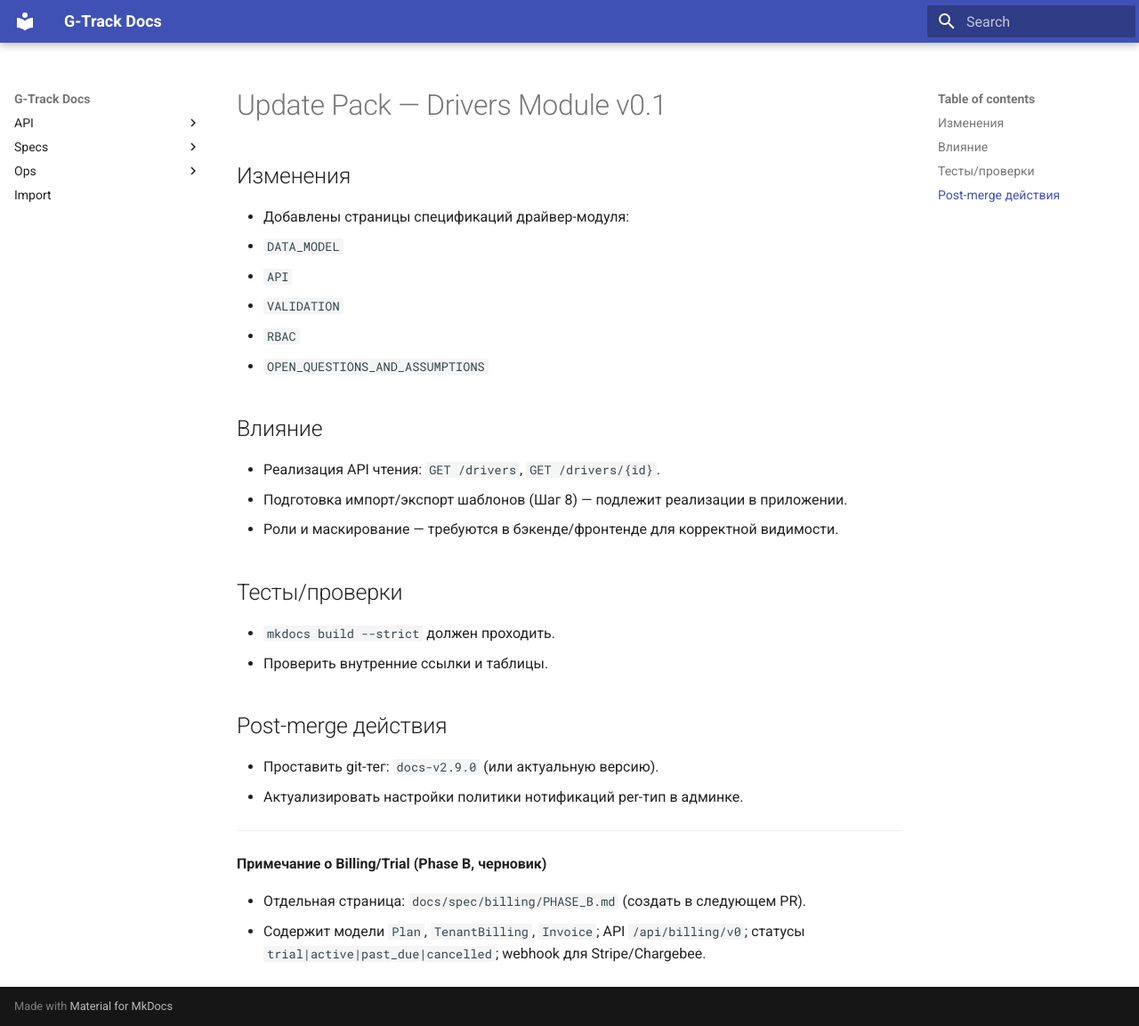
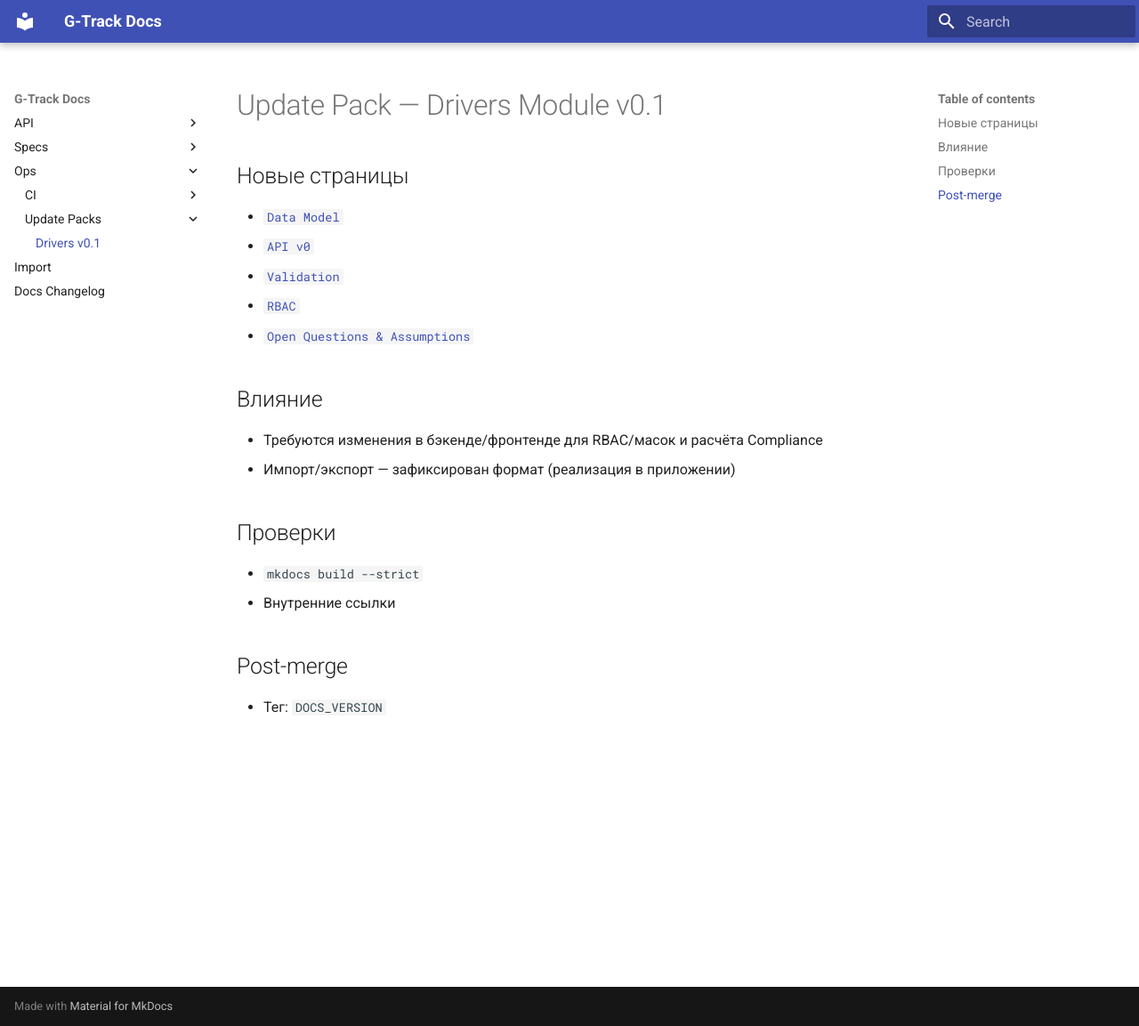
Before and after one commit to tqlismqn/gtrack-docs, an MkDocs documentation site: the page built from docs/ops/UPDATE_PACKS/drivers-v0.1.md, in a window 1280 px wide and 1153 px high. Shown: the whole window at 89% size. Built offline with MkDocs 1.6.1 and Material for MkDocs 9.7.7, drawn with Linux system fonts in a browser that asks for light colours.

Commit message:
docs(drivers): align drivers v0.1 specs and nav (docs-v2.9.0) [contracts-first] (#95)

```diff
--- a/docs/ops/UPDATE_PACKS/drivers-v0.1.md
+++ b/docs/ops/UPDATE_PACKS/drivers-v0.1.md
@@ -1,33 +1,23 @@
 # Update Pack — Drivers Module v0.1
 
-## Изменения
+## Новые страницы
 
-- Добавлены страницы спецификаций драйвер-модуля:
-  - `DATA_MODEL`
-  - `API`
-  - `VALIDATION`
-  - `RBAC`
-  - `OPEN_QUESTIONS_AND_ASSUMPTIONS`
+* [`Data Model`](../../spec/drivers/DATA_MODEL.md)
+* [`API v0`](../../spec/drivers/API.md)
+* [`Validation`](../../spec/drivers/VALIDATION.md)
+* [`RBAC`](../../spec/drivers/RBAC.md)
+* [`Open Questions & Assumptions`](../../spec/drivers/OPEN_QUESTIONS_AND_ASSUMPTIONS.md)
 
 ## Влияние
 
-- Реализация API чтения: `GET /drivers`, `GET /drivers/{id}`.
-- Подготовка импорт/экспорт шаблонов (Шаг 8) — подлежит реализации в приложении.
-- Роли и маскирование — требуются в бэкенде/фронтенде для корректной видимости.
+* Требуются изменения в бэкенде/фронтенде для RBAC/масок и расчёта Compliance
+* Импорт/экспорт — зафиксирован формат (реализация в приложении)
 
-## Тесты/проверки
+## Проверки
 
-- `mkdocs build --strict` должен проходить.
-- Проверить внутренние ссылки и таблицы.
+* `mkdocs build --strict`
+* Внутренние ссылки
 
-## Post-merge действия
+## Post-merge
 
-- Проставить git-тег: `docs-v2.9.0` (или актуальную версию).
-- Актуализировать настройки политики нотификаций per-тип в админке.
-
----
-
-**Примечание о Billing/Trial (Phase B, черновик)**
-
-- Отдельная страница: `docs/spec/billing/PHASE_B.md` (создать в следующем PR).
-- Содержит модели `Plan`, `TenantBilling`, `Invoice`; API `/api/billing/v0`; статусы `trial|active|past_due|cancelled`; webhook для Stripe/Chargebee.
+* Тег: `DOCS_VERSION`
--- a/mkdocs.yml
+++ b/mkdocs.yml
@@ -24,7 +24,16 @@ nav:
       - Обзор: spec/index.md
       - API v0 (ReDoc): spec/redoc/v0.md
       - API v1 (ReDoc, DRAFT): spec/redoc/v1.md
+      - Drivers:
+          - Data Model: spec/drivers/DATA_MODEL.md
+          - API (v0): spec/drivers/API.md
+          - Validation: spec/drivers/VALIDATION.md
+          - RBAC: spec/drivers/RBAC.md
+          - Open Questions & Assumptions: spec/drivers/OPEN_QUESTIONS_AND_ASSUMPTIONS.md
   - Ops:
       - CI:
           - Offline PyPI: ops/CI/offline-pip.md
+      - Update Packs:
+          - Drivers v0.1: ops/UPDATE_PACKS/drivers-v0.1.md
   - Import: import/index.md
+  - Docs Changelog: CHANGELOG.md
```
Also changed, not shown: CHANGELOG.md (+3 -7 lines), docs/spec/drivers/API.md (+8 -45 lines), docs/spec/drivers/OPEN_QUESTIONS_AND_ASSUMPTIONS.md (+8 -10 lines), docs/spec/drivers/RBAC.md (+14 -17 lines), docs/spec/drivers/VALIDATION.md (+18 -21 lines).
